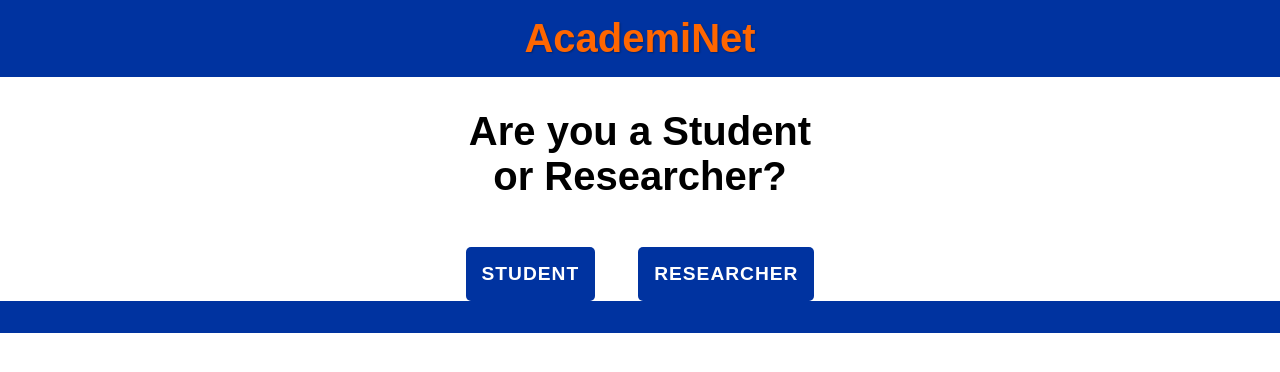
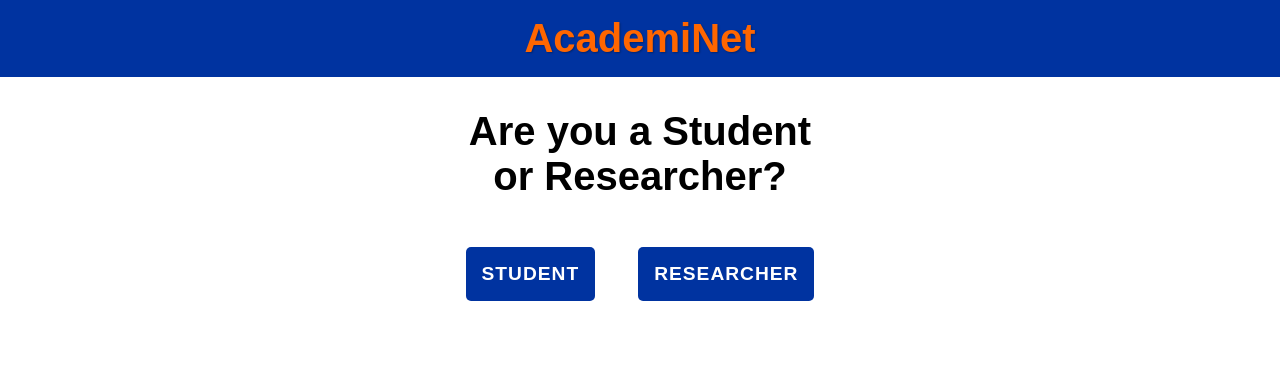
Before and after one commit to mattias-castilla/CEN3031-group-project, a React (Create React App) app in the folder frontend/: page /user-type in a window 1280 px wide. Shown: the top 372 px of the page. Built offline with nearby package versions, Linux system fonts and the light colour scheme; a web font is replaced by a local one.

Commit message:
deleted footer

```diff
--- a/frontend/src/components/UserType.js
+++ b/frontend/src/components/UserType.js
@@ -41,7 +41,7 @@ const UserType = () => {
         </div>
       </div>
 
-      <footer></footer>
+
     </div>
   );
 };
```
